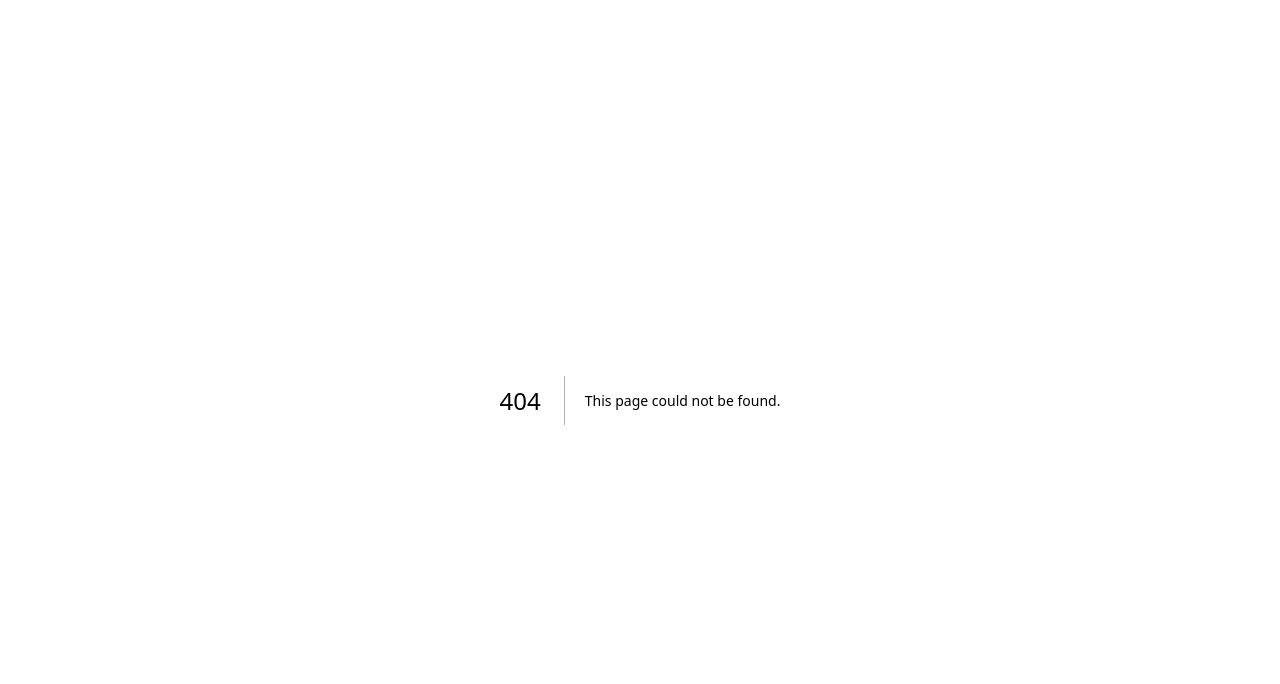
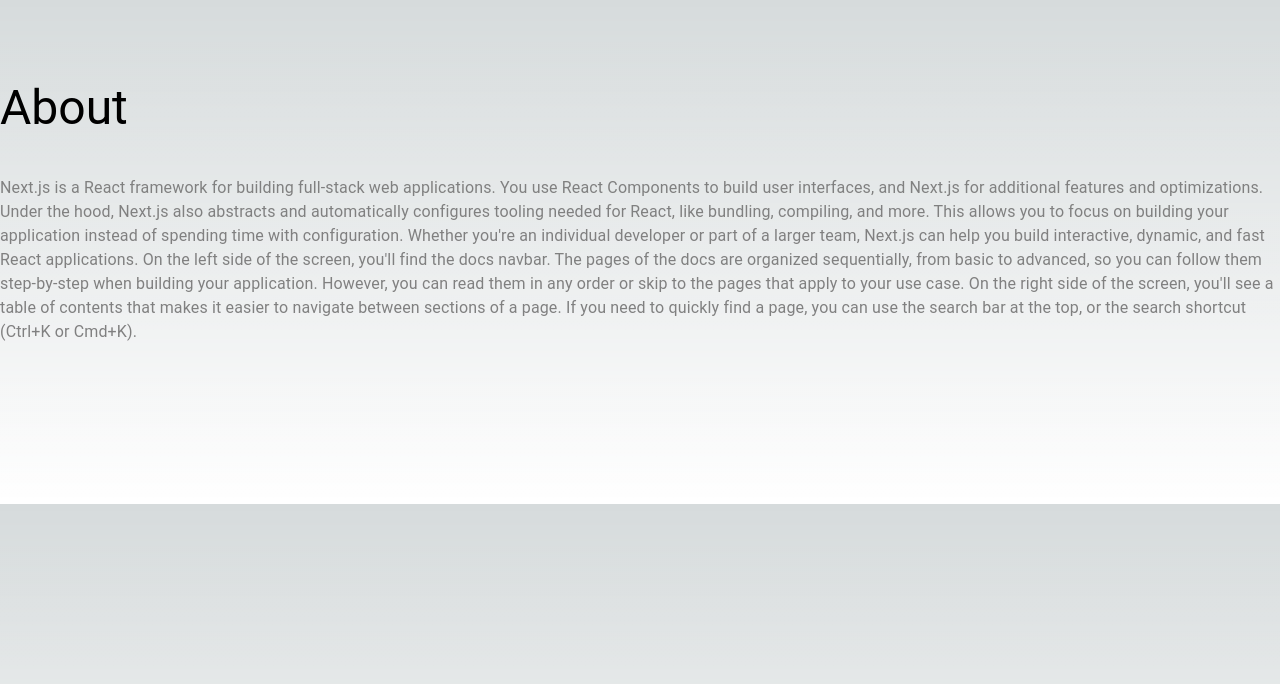
Before and after one commit to Nirusanan/next_app, a Next.js app: page /about in a window 1280 px wide. Before the commit this address had no page. Shown: the top 684 px of the page. Built offline with nearby package versions, Linux system fonts and the light colour scheme.

Commit message:
about_page

```diff
--- /dev/null
+++ b/app/about/page.js
@@ -0,0 +1,24 @@
+import { Stack, Typography } from '@mui/material'
+import React from 'react'
+
+export const metadata = {
+  title: "Next | About",
+  description: "About page",
+};
+
+export default function Home() {
+  return (
+    <Stack spacing={5} mt={10} mb={20}>
+      <Typography variant='h3'>About</Typography>
+      <Typography color={'gray'}>
+        Next.js is a React framework for building full-stack web applications. You use React Components to build user interfaces, and Next.js for additional features and optimizations.
+        Under the hood, Next.js also abstracts and automatically configures tooling needed for React, like bundling, compiling, and more. This allows you to focus on building your application instead of spending time with configuration.
+        Whether you're an individual developer or part of a larger team, Next.js can help you build interactive, dynamic, and fast React applications.
+
+        On the left side of the screen, you'll find the docs navbar. The pages of the docs are organized sequentially, from basic to advanced, so you can follow them step-by-step when building your application. However, you can read them in any order or skip to the pages that apply to your use case.
+        On the right side of the screen, you'll see a table of contents that makes it easier to navigate between sections of a page. If you need to quickly find a page, you can use the search bar at the top, or the search shortcut (Ctrl+K or Cmd+K).
+      </Typography>
+    </Stack>
+
+  )
+}
```
